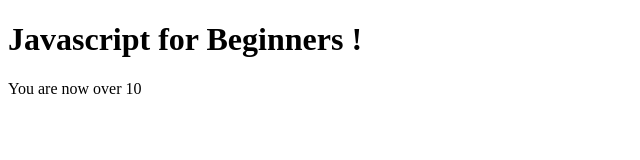
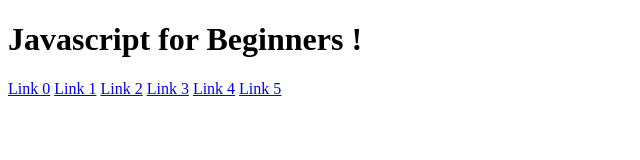
Before and after one commit to AMutaa/ECMAScript, a plain HTML site: page index.html in a window 1280 px wide. Shown: the whole page, without its empty margins (0-640 px from the left). Drawn offline with Linux system fonts and the light colour scheme.

Commit message:
practical example of loops

```diff
--- a/index.html
+++ b/index.html
@@ -9,6 +9,13 @@
 <body>
 
  <h1>Javascript for Beginners !</h1>
+ <a href="#">Link 0</a>
+ <a href="#">Link 1</a>
+ <a href="#">Link 2</a>
+ <a href="#">Link 3</a>
+ <a href="#">Link 4</a>
+ <a href="#">Link 5</a>
+
 
  <script src="test.js"></script>
 </body>
--- a/test.js
+++ b/test.js
@@ -1,10 +1,6 @@
-var age = 5;
+var links = document.getElementsByTagName("a");
 
-while (age < 10) {
+for (i = 0; i < links.length; i++) {
 
- console.log("Your age is less than 10");
- age++;
-
+ links[i].className = "link-" + i;
 }
-
-document.write("You are now over 10");
```
